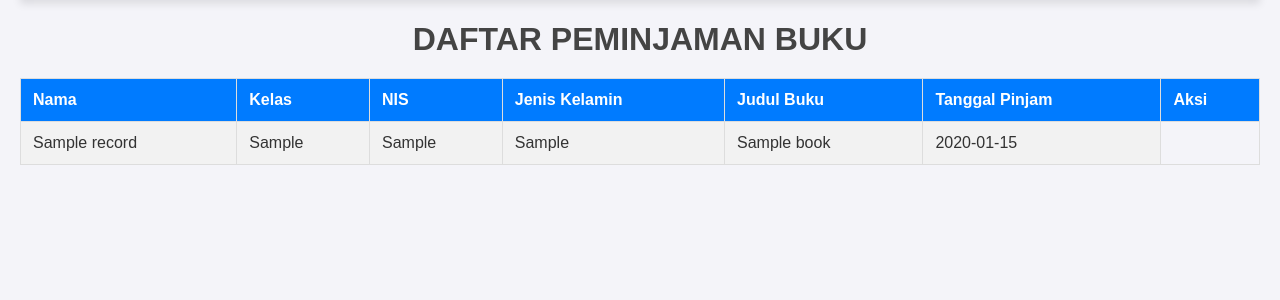
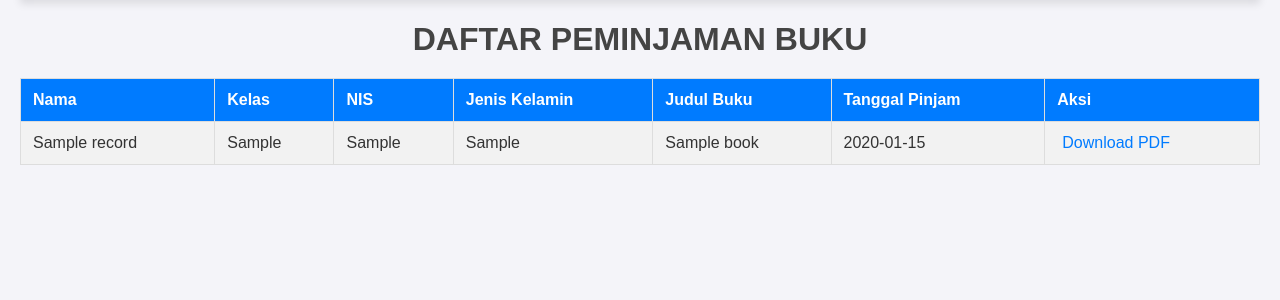
Before and after one commit to cientya70/perpus-ktia, a PHP site: page /test123.php in a window 1280 px wide. Shown: the part 68-368 px from the top of the page. Run offline with PHP 8.4, Linux system fonts and the light colour scheme; tables that the repository leaves empty or names only in its code hold one stand-in row (values such as "Sample post").

Commit message:
menambah aksi

```diff
--- a/test123.php
+++ b/test123.php
@@ -111,10 +111,11 @@ $result = $conn->query($sql);
             <td><?php echo htmlspecialchars($borrow['nis']); ?></td>
             <td><?php echo htmlspecialchars($borrow['gender']); ?></td>
             <td><?php echo htmlspecialchars($borrow['title']); ?></td>
+            <td><?php echo htmlspecialchars(date('Y-m-d', strtotime($borrow['borrow_date'])));?></td>
             <td>
-                <?php
-                echo htmlspecialchars(date('Y-m-d', strtotime($borrow['borrow_date'])));
-                ?>
+                <?php if (!empty($borrow['pdf_path'])): ?>
+                     <a href="<?php echo htmlspecialchars($borrow['pdf_path']); ?>" target="_blank">Download PDF</a>
+                <?php endif; ?>
             </td>
         </tr>
     <?php endwhile; ?>
```
Also changed, not shown: 3 other files.
